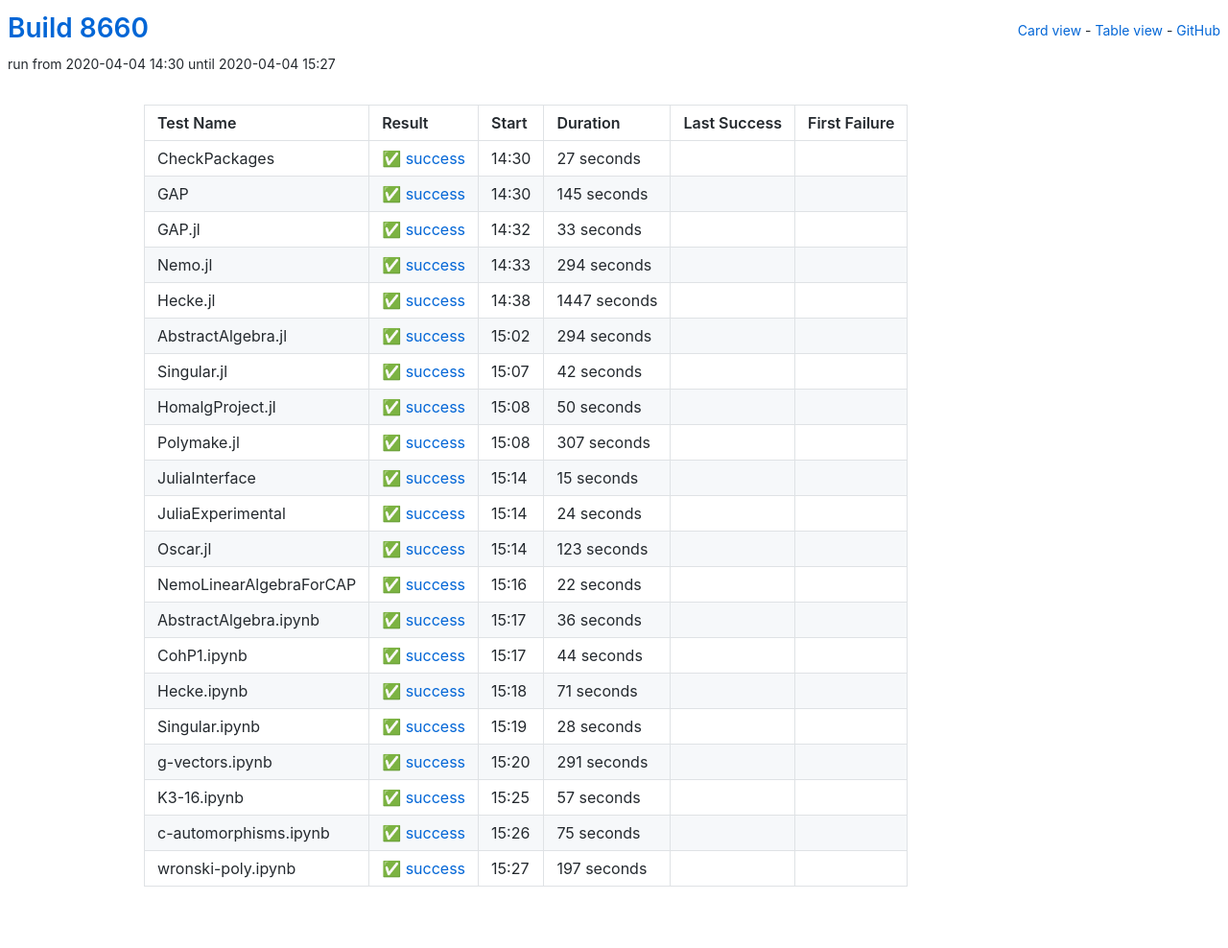
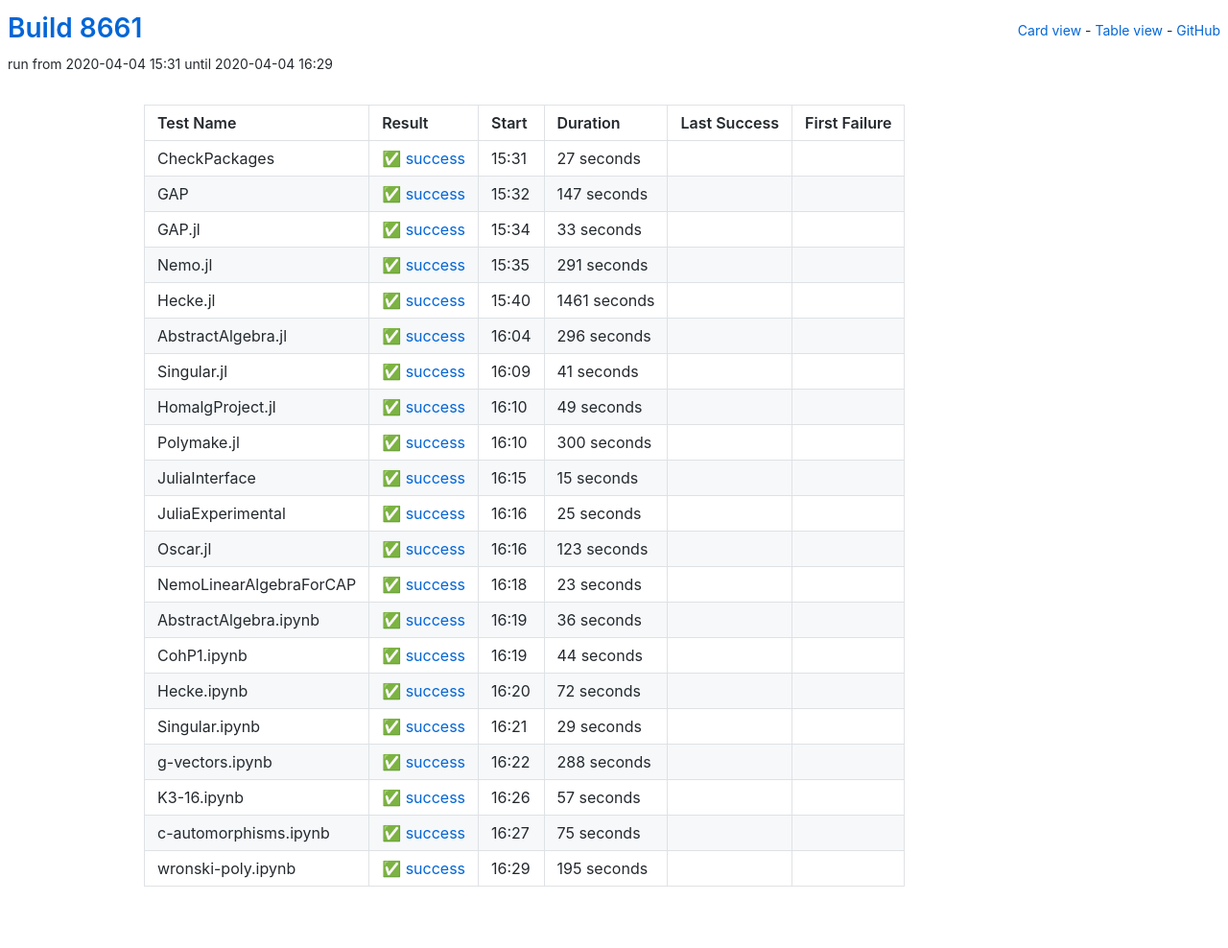
Before and after one commit to oscar-system/oscar-ci-status, a Jekyll site: the page built from table.html, in a window 1280 px wide. Shown: the whole page at 96% size. Built offline with Jekyll 4.4.1, drawn with Linux system fonts in a browser that asks for light colours.

Commit message:
Build 8661

```diff
--- a/_data/ci.yml
+++ b/_data/ci.yml
@@ -1,5 +1,5 @@
-build: 8660
-build_url: https://oscarci.mathematik.uni-kl.de/job/oscar/8660/
+build: 8661
+build_url: https://oscarci.mathematik.uni-kl.de/job/oscar/8661/
 job: oscar
 tests:
 - duration: 27
@@ -8,20 +8,20 @@ tests:
   first_failure_url: null
   last_success: false
   last_success_url: null
-  log: https://oscarci.mathematik.uni-kl.de/job/oscar/8660/artifact/logs/build-8660/CheckPackages.log
+  log: https://oscarci.mathematik.uni-kl.de/job/oscar/8661/artifact/logs/build-8661/CheckPackages.log
   name: CheckPackages
-  start: 2020-04-04 14:30
+  start: 2020-04-04 15:31
   status: success
   success: true
-- duration: 145
+- duration: 147
   exitcode: 0
   first_failure: false
   first_failure_url: null
   last_success: false
   last_success_url: null
-  log: https://oscarci.mathematik.uni-kl.de/job/oscar/8660/artifact/logs/build-8660/GAP.log
+  log: https://oscarci.mathematik.uni-kl.de/job/oscar/8661/artifact/logs/build-8661/GAP.log
   name: GAP
-  start: 2020-04-04 14:30
+  start: 2020-04-04 15:32
   status: success
   success: true
 - duration: 33
@@ -30,75 +30,75 @@ tests:
   first_failure_url: null
   last_success: false
   last_success_url: null
-  log: https://oscarci.mathematik.uni-kl.de/job/oscar/8660/artifact/logs/build-8660/GAP.jl.log
+  log: https://oscarci.mathematik.uni-kl.de/job/oscar/8661/artifact/logs/build-8661/GAP.jl.log
   name: GAP.jl
-  start: 2020-04-04 14:32
+  start: 2020-04-04 15:34
   status: success
   success: true
-- duration: 294
+- duration: 291
   exitcode: 0
   first_failure: false
   first_failure_url: null
   last_success: false
   last_success_url: null
-  log: https://oscarci.mathematik.uni-kl.de/job/oscar/8660/artifact/logs/build-8660/Nemo.jl.log
+  log: https://oscarci.mathematik.uni-kl.de/job/oscar/8661/artifact/logs/build-8661/Nemo.jl.log
   name: Nemo.jl
-  start: 2020-04-04 14:33
+  start: 2020-04-04 15:35
   status: success
   success: true
-- duration: 1447
+- duration: 1461
   exitcode: 0
   first_failure: false
   first_failure_url: null
   last_success: false
   last_success_url: null
-  log: https://oscarci.mathematik.uni-kl.de/job/oscar/8660/artifact/logs/build-8660/Hecke.jl.log
+  log: https://oscarci.mathematik.uni-kl.de/job/oscar/8661/artifact/logs/build-8661/Hecke.jl.log
   name: Hecke.jl
-  start: 2020-04-04 14:38
+  start: 2020-04-04 15:40
   status: success
   success: true
-- duration: 294
+- duration: 296
   exitcode: 0
   first_failure: false
   first_failure_url: null
   last_success: false
   last_success_url: null
-  log: https://oscarci.mathematik.uni-kl.de/job/oscar/8660/artifact/logs/build-8660/AbstractAlgebra.jl.log
+  log: https://oscarci.mathematik.uni-kl.de/job/oscar/8661/artifact/logs/build-8661/AbstractAlgebra.jl.log
   name: AbstractAlgebra.jl
-  start: 2020-04-04 15:02
+  start: 2020-04-04 16:04
   status: success
   success: true
-- duration: 42
+- duration: 41
   exitcode: 0
   first_failure: false
   first_failure_url: null
   last_success: false
   last_success_url: null
-  log: https://oscarci.mathematik.uni-kl.de/job/oscar/8660/artifact/logs/build-8660/Singular.jl.log
+  log: https://oscarci.mathematik.uni-kl.de/job/oscar/8661/artifact/logs/build-8661/Singular.jl.log
   name: Singular.jl
-  start: 2020-04-04 15:07
+  start: 2020-04-04 16:09
   status: success
   success: true
-- duration: 50
+- duration: 49
   exitcode: 0
   first_failure: false
   first_failure_url: null
   last_success: false
   last_success_url: null
-  log: https://oscarci.mathematik.uni-kl.de/job/oscar/8660/artifact/logs/build-8660/HomalgProject.jl.log
+  log: https://oscarci.mathematik.uni-kl.de/job/oscar/8661/artifact/logs/build-8661/HomalgProject.jl.log
   name: HomalgProject.jl
-  start: 2020-04-04 15:08
+  start: 2020-04-04 16:10
   status: success
   success: true
-- duration: 307
+- duration: 300
   exitcode: 0
   first_failure: false
   first_failure_url: null
   last_success: false
   last_success_url: null
-  log: https://oscarci.mathematik.uni-kl.de/job/oscar/8660/artifact/logs/build-8660/Polymake.jl.log
+  log: https://oscarci.mathematik.uni-kl.de/job/oscar/8661/artifact/logs/build-8661/Polymake.jl.log
   name: Polymake.jl
-  start: 2020-04-04 15:08
+  start: 2020-04-04 16:10
   status: success
   success: true
 - duration: 15
@@ -107,20 +107,20 @@ tests:
   first_failure_url: null
   last_success: false
   last_success_url: null
-  log: https://oscarci.mathematik.uni-kl.de/job/oscar/8660/artifact/logs/build-8660/JuliaInterface.log
+  log: https://oscarci.mathematik.uni-kl.de/job/oscar/8661/artifact/logs/build-8661/JuliaInterface.log
   name: JuliaInterface
-  start: 2020-04-04 15:14
+  start: 2020-04-04 16:15
   status: success
   success: true
-- duration: 24
+- duration: 25
   exitcode: 0
   first_failure: false
   first_failure_url: null
   last_success: false
   last_success_url: null
-  log: https://oscarci.mathematik.uni-kl.de/job/oscar/8660/artifact/logs/build-8660/JuliaExperimental.log
+  log: https://oscarci.mathematik.uni-kl.de/job/oscar/8661/artifact/logs/build-8661/JuliaExperimental.log
   name: JuliaExperimental
-  start: 2020-04-04 15:14
+  start: 2020-04-04 16:16
   status: success
   success: true
 - duration: 123
@@ -129,20 +129,20 @@ tests:
   first_failure_url: null
   last_success: false
   last_success_url: null
-  log: https://oscarci.mathematik.uni-kl.de/job/oscar/8660/artifact/logs/build-8660/Oscar.jl.log
+  log: https://oscarci.mathematik.uni-kl.de/job/oscar/8661/artifact/logs/build-8661/Oscar.jl.log
   name: Oscar.jl
-  start: 2020-04-04 15:14
+  start: 2020-04-04 16:16
   status: success
   success: true
-- duration: 22
+- duration: 23
   exitcode: 0
   first_failure: false
   first_failure_url: null
   last_success: false
   last_success_url: null
-  log: https://oscarci.mathematik.uni-kl.de/job/oscar/8660/artifact/logs/build-8660/NemoLinearAlgebraForCAP.log
+  log: https://oscarci.mathematik.uni-kl.de/job/oscar/8661/artifact/logs/build-8661/NemoLinearAlgebraForCAP.log
   name: NemoLinearAlgebraForCAP
-  start: 2020-04-04 15:16
+  start: 2020-04-04 16:18
   status: success
   success: true
 - duration: 36
@@ -151,9 +151,9 @@ tests:
   first_failure_url: null
   last_success: false
   last_success_url: null
-  log: https://oscarci.mathematik.uni-kl.de/job/oscar/8660/artifact/logs/build-8660/AbstractAlgebra.ipynb.log
+  log: https://oscarci.mathematik.uni-kl.de/job/oscar/8661/artifact/logs/build-8661/AbstractAlgebra.ipynb.log
   name: AbstractAlgebra.ipynb
-  start: 2020-04-04 15:17
+  start: 2020-04-04 16:19
   status: success
   success: true
 - duration: 44
@@ -162,42 +162,42 @@ tests:
   first_failure_url: null
   last_success: false
   last_success_url: null
-  log: https://oscarci.mathematik.uni-kl.de/job/oscar/8660/artifact/logs/build-8660/CohP1.ipynb.log
+  log: https://oscarci.mathematik.uni-kl.de/job/oscar/8661/artifact/logs/build-8661/CohP1.ipynb.log
   name: CohP1.ipynb
-  start: 2020-04-04 15:17
+  start: 2020-04-04 16:19
   status: success
   success: true
-- duration: 71
+- duration: 72
   exitcode: 0
   first_failure: false
   first_failure_url: null
   last_success: false
   last_success_url: null
-  log: https://oscarci.mathematik.uni-kl.de/job/oscar/8660/artifact/logs/build-8660/Hecke.ipynb.log
+  log: https://oscarci.mathematik.uni-kl.de/job/oscar/8661/artifact/logs/build-8661/Hecke.ipynb.log
   name: Hecke.ipynb
-  start: 2020-04-04 15:18
+  start: 2020-04-04 16:20
   status: success
   success: true
-- duration: 28
+- duration: 29
   exitcode: 0
   first_failure: false
   first_failure_url: null
   last_success: false
   last_success_url: null
-  log: https://oscarci.mathematik.uni-kl.de/job/oscar/8660/artifact/logs/build-8660/Singular.ipynb.log
+  log: https://oscarci.mathematik.uni-kl.de/job/oscar/8661/artifact/logs/build-8661/Singular.ipynb.log
   name: Singular.ipynb
-  start: 2020-04-04 15:19
+  start: 2020-04-04 16:21
   status: success
   success: true
-- duration: 291
+- duration: 288
   exitcode: 0
   first_failure: false
   first_failure_url: null
   last_success: false
   last_success_url: null
-  log: https://oscarci.mathematik.uni-kl.de/job/oscar/8660/artifact/logs/build-8660/g-vectors.ipynb.log
+  log: https://oscarci.mathematik.uni-kl.de/job/oscar/8661/artifact/logs/build-8661/g-vectors.ipynb.log
   name: g-vectors.ipynb
-  start: 2020-04-04 15:20
+  start: 2020-04-04 16:22
   status: success
   success: true
 - duration: 57
@@ -206,9 +206,9 @@ tests:
   first_failure_url: null
   last_success: false
   last_success_url: null
-  log: https://oscarci.mathematik.uni-kl.de/job/oscar/8660/artifact/logs/build-8660/K3-16.ipynb.log
+  log: https://oscarci.mathematik.uni-kl.de/job/oscar/8661/artifact/logs/build-8661/K3-16.ipynb.log
   name: K3-16.ipynb
-  start: 2020-04-04 15:25
+  start: 2020-04-04 16:26
   status: success
   success: true
 - duration: 75
@@ -217,19 +217,19 @@ tests:
   first_failure_url: null
   last_success: false
   last_success_url: null
-  log: https://oscarci.mathematik.uni-kl.de/job/oscar/8660/artifact/logs/build-8660/c-automorphisms.ipynb.log
+  log: https://oscarci.mathematik.uni-kl.de/job/oscar/8661/artifact/logs/build-8661/c-automorphisms.ipynb.log
   name: c-automorphisms.ipynb
-  start: 2020-04-04 15:26
+  start: 2020-04-04 16:27
   status: success
   success: true
-- duration: 197
+- duration: 195
   exitcode: 0
   first_failure: false
   first_failure_url: null
   last_success: false
   last_success_url: null
-  log: https://oscarci.mathematik.uni-kl.de/job/oscar/8660/artifact/logs/build-8660/wronski-poly.ipynb.log
+  log: https://oscarci.mathematik.uni-kl.de/job/oscar/8661/artifact/logs/build-8661/wronski-poly.ipynb.log
   name: wronski-poly.ipynb
-  start: 2020-04-04 15:27
+  start: 2020-04-04 16:29
   status: success
   success: true
```
Also changed, not shown: README.md.
